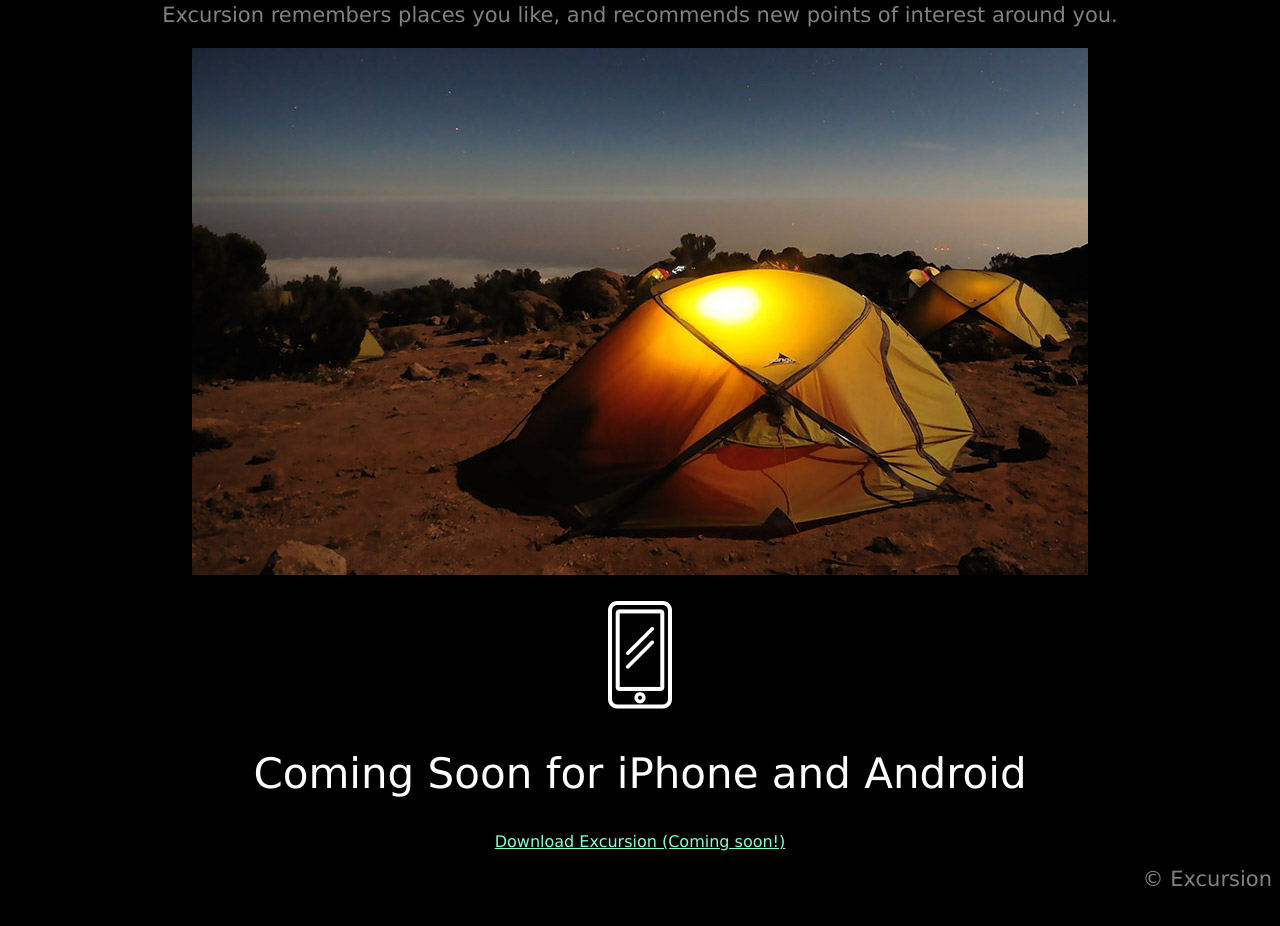
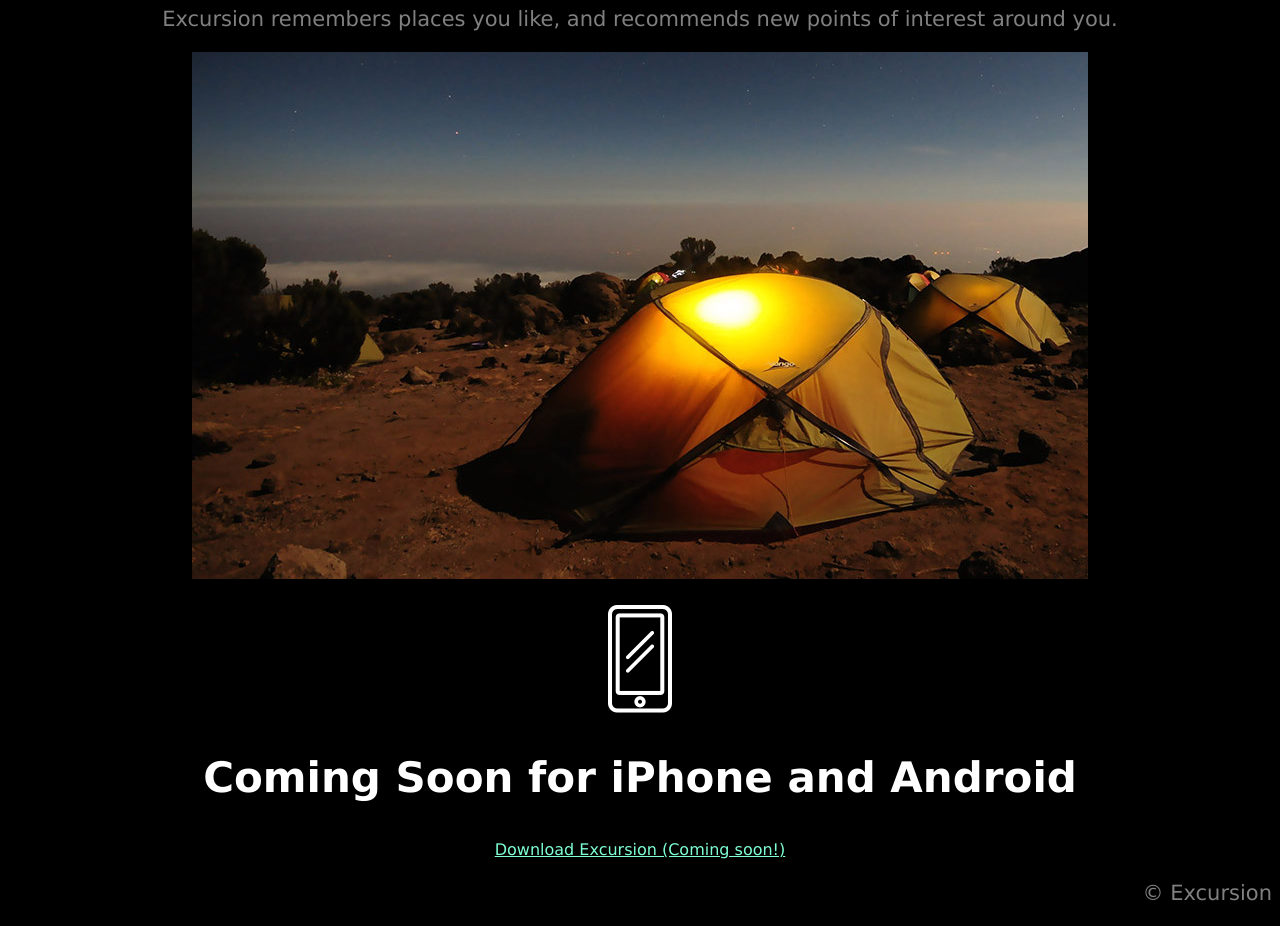
Before and after one commit to ysabelm/excursion, a plain HTML site: page index.html in a window 1280 px wide. Shown: the part 436-1362 px from the top of the page. Before the commit the page ends 1335 px from the top, so only its background shows below. Drawn offline with Linux system fonts and the light colour scheme.

Commit message:
Changes in video and download excursion.

```diff
--- a/index.html
+++ b/index.html
@@ -1,23 +1,35 @@
-<!DOCTYPE html>
+<!doctype html>
 <html>
-<head>
-  <title>Excursion</title>
-  <link href="resources/css/style.css" type="text/css" rel="stylesheet">
-</head>
+  <head>
+    <link rel="stylesheet" href="resources/css/style.css">
+  </head>
   <body>
+
+    <!-- Landing section -->
+
     <h1>Discover hidden places in the world around you</h1>
-    <p class="download">Download Excursion (Coming soon!)</p>
-    <p><video id="cellphone" src="resources/videos/excursion.mp4" autoplay="true"></video></p>
-    <div>
-      <h2>Your personal travel guide</h2>
-      <p>Excursion remembers places you like, and recommends new points of interest around you.</p>
-      <p><img id="camp" src="resources/images/camp.jpg" alt="a camp at night"></p>
+    <p><a class="cta" href="#">Download Excursion (Coming soon!)</a></p>
+    <video autoplay muted loop>
+      <source src="resources/videos/excursion.mp4" type="video/mp4">
+    </video>
+
+    <!-- Information Section -->
+
+    <h2>Your personal travel guide</h2>
+    <p>Excursion remembers places you like, and recommends new points of interest around you.</p>
+    <p><img src="resources/images/camp.jpg"></p>
+
+    <!-- Coming Soon Section -->
+
+    <p><img class="app" src="resources/images/phone.png"></p>
+    <h2>Coming Soon for iPhone and Android</h2>
+    <p><a class="cta" href="#">Download Excursion (Coming soon!)</a></p>
+
+    <!-- Footer -->
+
+    <div class="footer">
+      <p>&copy; Excursion</p>
     </div>
-    <div>
-      <p><img id="icon" src="resources/images/phone.png" alt="cellphone icon"></p>
-      <h2>Coming Soon for iPhone and Android</h2>
-    </div>
-    <p class="download">Download Excursion (Coming soon!)</p>
-    <footer>© Excursion</footer>
+
   </body>
 </html>
--- a/resources/css/style.css
+++ b/resources/css/style.css
@@ -1,42 +1,29 @@
 body {
   background-color: black;
+  text-align: center;
+  font-family: "Verdana", sans-serif;
+  color: white;
 }
 
-h1,
-h2,
-p {
-  font-family: Verdana;
-  text-align: center;
+.cta {
+  color: aquamarine;
+  font-size: 16px;
 }
 
 h1 {
+  font-size: 50px;
   font-weight: normal;
-  font-size: 50px;
-  color: white;
 }
 
 h2 {
-  font-weight: 300;
   font-size: 42px;
-  color: white;
 }
 
 p {
-  font-weight: normal;
   font-size: 21px;
   color: gray;
 }
 
-.download {
-  color: Aquamarine;
-  font-size: 16px;
-  text-decoration: underline;
-}
-
-footer {
-  font-family: Verdana;
-  font-size: 21px;
-  font-weight: normal;
-  color: gray;
+.footer {
   text-align: right;
 }
```
